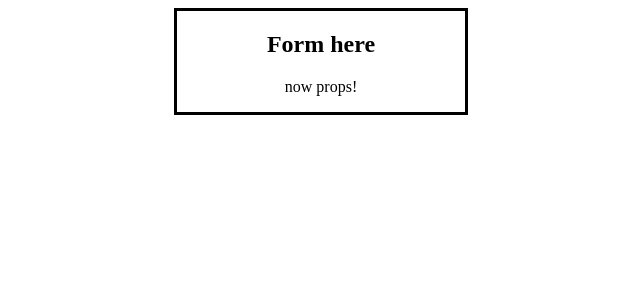
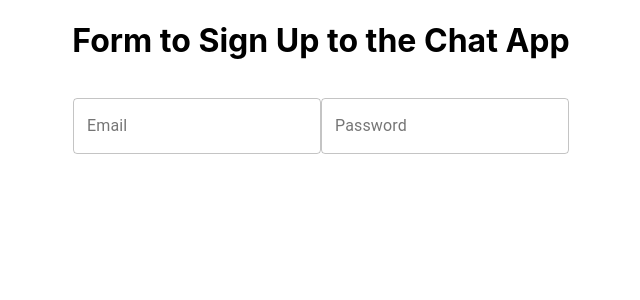
Before and after one commit to nodeicode/Reactapp, a Next.js app: page /Form in a window 1280 px wide. Shown: the top 300 px of the page, without its empty margins (319-959 px from the left). Built offline with nearby package versions, Linux system fonts and the light colour scheme.

Commit message:
app now has all frameworks except firebase done!!

```diff
--- a/pages/Form.js
+++ b/pages/Form.js
@@ -1,8 +1,8 @@
 import React from 'react';
-import Card from '../src/components/Card/Card';
+import Formp from '../src/components/Form/Form'
 
 
-function Form() {
-    return (<Card tag="now props!"/>)};
+function Fpage() {
+    return (<Formp/>)};
 
-export default Form;
+export default Fpage;
--- a/pages/index.js
+++ b/pages/index.js
@@ -1,10 +1,11 @@
 import React from 'react';
 import App from '../src/components/App/App.js';
+import '../static/index.css'
 //import dynamic from 'next/dynamic'
 //const {serviceWorker} = dynamic(()=> import('../src/serviceWorker'),{ssr:false})
 
 function root() {
-    return (<App></App>)};
+    return (<App/>)};
 
 
 // If you want your app to work offline and load faster, you can change
--- a/src/components/App/App.css
+++ b/src/components/App/App.css
@@ -1,7 +1,7 @@
 body {
   text-align: center;
-  background-color: #282c34;
 }
+
 .App-header {
   display: flex;
   flex-direction: column;
@@ -10,7 +10,3 @@ body {
   font-size: calc(10px + 2vmin);
   color: white;
 }
-
-.uib{
-color:white;
-}
--- /dev/null
+++ b/src/components/Form/Form.css
@@ -0,0 +1,6 @@
+body{
+    text-align: center;
+}
+form{
+    text-align: center;
+}
--- /dev/null
+++ b/src/components/Form/Form.js
@@ -0,0 +1,40 @@
+import {Component} from 'react';
+import TextField from '@material-ui/core/TextField';
+import { makeStyles } from '@material-ui/styles';
+import './Form.css'
+import '../../../static/index.css'
+
+const tf = makeStyles({
+    textField:{
+    width:'20rem',
+    display:'inline-block',//css for TextField using Styled Compoenets API form material-ui
+    }
+});
+
+export default class F extends Component{
+    render(){
+        const c = tf;
+            return(
+            <div>
+            <header>
+                <h1>Form to Sign Up to the Chat App</h1>
+            </header>
+            <form autoComplete="on">
+                <TextField
+                id="outlined-Email"
+                label="Email"
+                className={c.textField}
+                placeholder="Enter your email 🤗"
+                margin="normal"
+                variant="outlined"/>
+                <TextField
+                id="outlined-password"
+                label="Password"
+                className={c.textField}
+                placeholder="Now your Password 😁"
+                margin="normal"
+                variant="outlined"/>
+            </form>
+            </div>
+        );
+}}
```
Also changed, not shown: src/components/App/App.js (+2 -11 lines), static/manifest.json.
